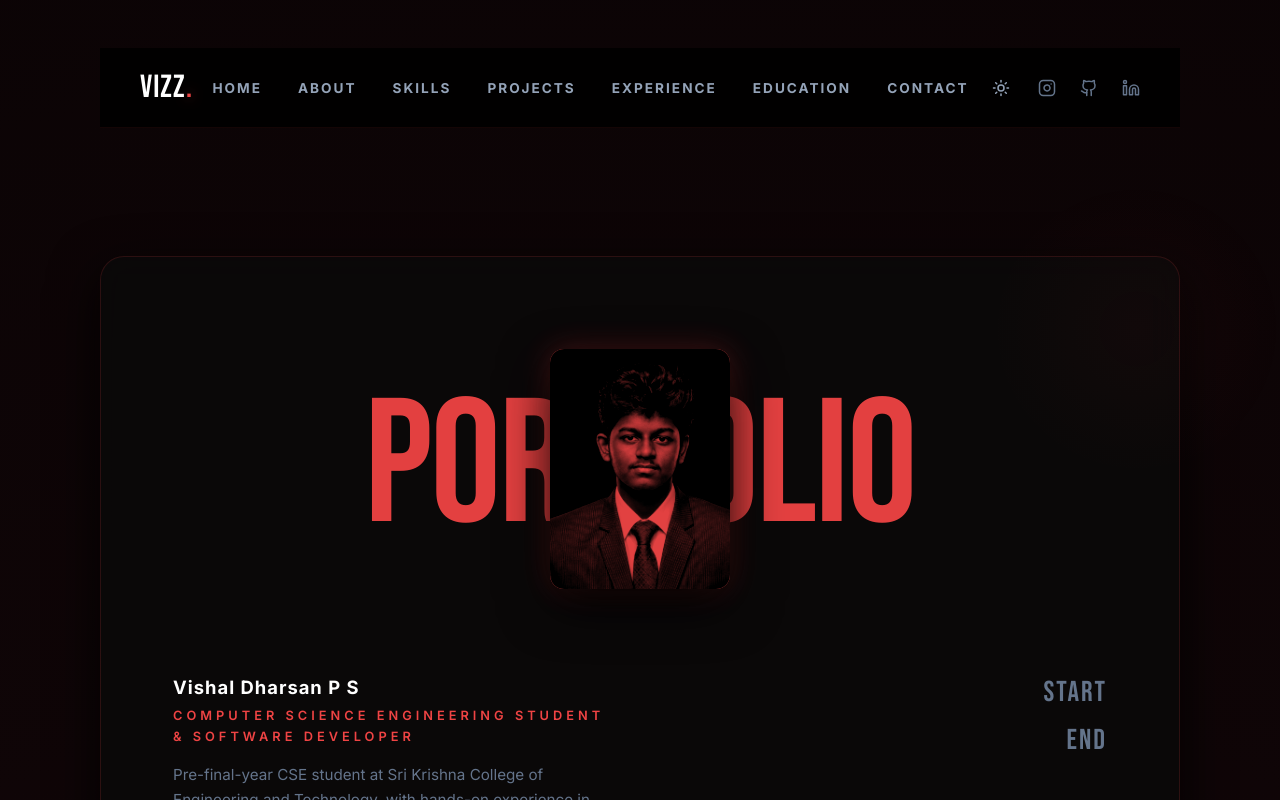
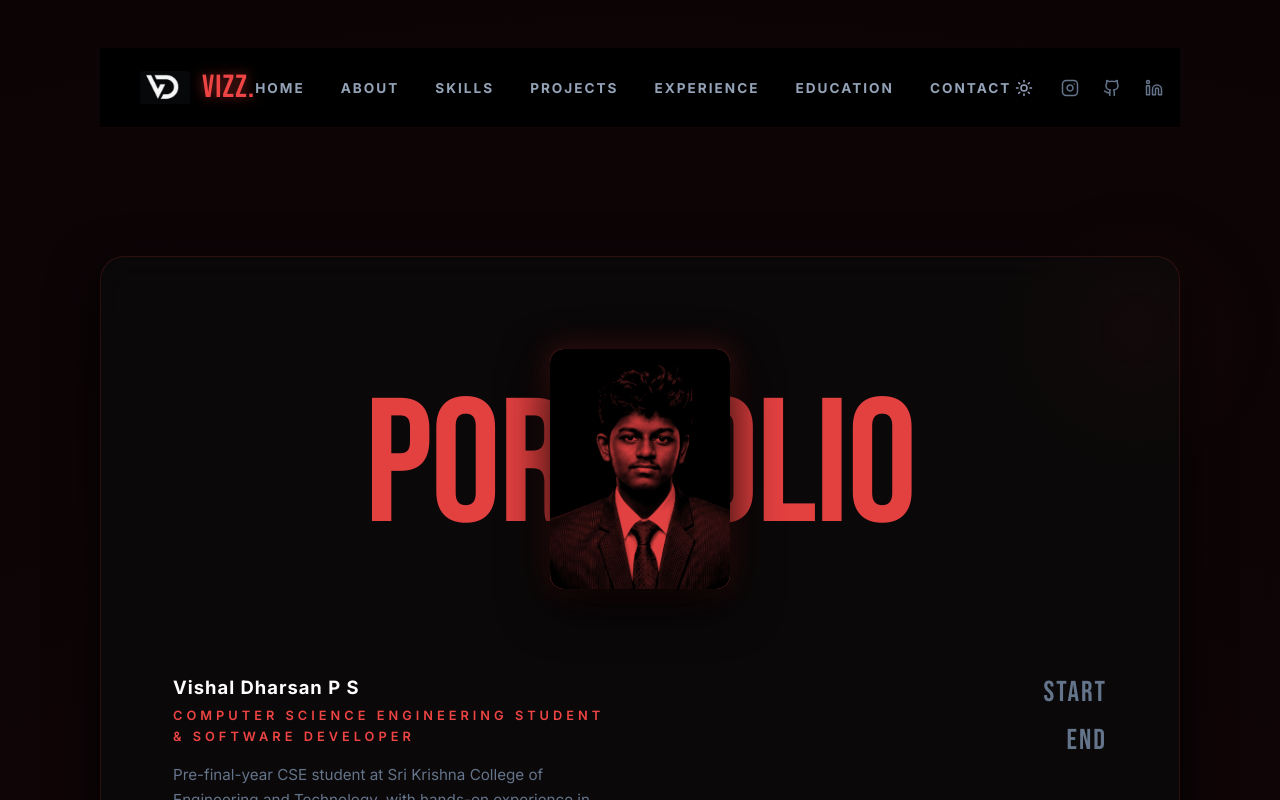
Before and after one commit to Vishal-0639/Portfolio-Webstie, a React (Vite) app: page / in a window 1280 px wide. Shown: the top 800 px of the page. Built offline with nearby package versions, Linux system fonts and the light colour scheme; no server answers.

Commit message:
added custom VD logo

```diff
--- a/index.html
+++ b/index.html
@@ -2,37 +2,52 @@
 <html lang="en">
   <head>
     <meta charset="UTF-8" />
-    <link rel="icon" type="image/svg+xml" href="/favicon.svg" />
+    <link rel="icon" type="image/png" href="/favicon.png" />
     <meta name="viewport" content="width=device-width, initial-scale=1.0" />
 
     <!-- Primary Meta Tags -->
-    <title>Vishal Dharsan P S | Software Developer & CSE Student Portfolio</title>
-    <meta name="title" content="Vishal Dharsan P S | Software Developer & CSE Student Portfolio" />
+    <title>Vishal Dharsan P S | Portfolio - Software Developer</title>
+    <meta name="title" content="Vishal Dharsan P S | Portfolio - Software Developer" />
     <meta name="description" content="Official portfolio of Vishal Dharsan P S, a Computer Science Engineering student & Software Developer specializing in Java, Spring Boot, React, and Full-Stack Development." />
     <meta name="keywords" content="Vishal Dharsan, Vishal Dharsan P S, Vishal Dharsan PS, Vishal portfolio, Vishal Dharsan SKCET, Software Developer, Java Developer, Spring Boot, React Developer" />
     <meta name="author" content="Vishal Dharsan P S" />
     <meta name="robots" content="index, follow" />
+    <meta name="application-name" content="Vishal Dharsan Portfolio" />
     <link rel="canonical" href="https://vishaldharsan.vercel.app/" />
 
     <!-- Open Graph / Facebook / LinkedIn -->
     <meta property="og:type" content="website" />
+    <meta property="og:site_name" content="Vishal Dharsan Portfolio" />
     <meta property="og:url" content="https://vishaldharsan.vercel.app/" />
-    <meta property="og:title" content="Vishal Dharsan P S | Software Developer Portfolio" />
+    <meta property="og:title" content="Vishal Dharsan P S | Portfolio - Software Developer" />
     <meta property="og:description" content="Explore projects, skills, certifications, and experience in Java, Spring Boot, and Full-Stack development by Vishal Dharsan P S." />
     <meta property="og:image" content="https://vishaldharsan.vercel.app/profile.jpg" />
 
     <!-- Twitter -->
     <meta property="twitter:card" content="summary_large_image" />
     <meta property="twitter:url" content="https://vishaldharsan.vercel.app/" />
-    <meta property="twitter:title" content="Vishal Dharsan P S | Software Developer Portfolio" />
+    <meta property="twitter:title" content="Vishal Dharsan P S | Portfolio - Software Developer" />
     <meta property="twitter:description" content="Explore projects, skills, certifications, and experience in Java, Spring Boot, and Full-Stack development by Vishal Dharsan P S." />
     <meta property="twitter:image" content="https://vishaldharsan.vercel.app/profile.jpg" />
 
-    <!-- Structured Data (JSON-LD) for Google Search Engine Knowledge Graph -->
+    <!-- Structured Data (JSON-LD) for Google Search Engine Knowledge Graph & Site Name -->
     <script type="application/ld+json">
     {
       "@context": "https://schema.org",
+      "@graph": [
+        {
+          "@type": "WebSite",
+          "@id": "https://vishaldharsan.vercel.app/#website",
+          "url": "https://vishaldharsan.vercel.app/",
+          "name": "Vishal Dharsan Portfolio",
+          "alternateName": ["Vishal Dharsan P S Portfolio", "Vizz Portfolio"],
+          "publisher": {
+            "@id": "https://vishaldharsan.vercel.app/#person"
+          }
+        },
+        {
           "@type": "Person",
+          "@id": "https://vishaldharsan.vercel.app/#person",
           "name": "Vishal Dharsan P S",
           "alternateName": ["Vishal Dharsan", "Vishal Dharsan PS", "Vizz"],
           "url": "https://vishaldharsan.vercel.app/",
@@ -54,6 +69,8 @@
           },
           "knowsAbout": ["Java", "Spring Boot", "REST APIs", "React", "Data Structures and Algorithms", "Full Stack Development"]
         }
+      ]
+    }
     </script>
   </head>
   <body>
--- a/src/App.css
+++ b/src/App.css
@@ -23,12 +23,27 @@
 }
 
 .nav-logo {
+  display: flex;
+  align-items: center;
+  gap: 0.75rem;
   font-family: var(--font-title);
   font-weight: 400;
   font-size: 2rem;
   color: var(--text-title);
   text-decoration: none;
   letter-spacing: 1px;
+}
+
+.nav-logo-img {
+  height: 34px;
+  width: auto;
+  object-fit: contain;
+  border-radius: 4px;
+  transition: transform var(--transition-fast);
+}
+
+.nav-logo:hover .nav-logo-img {
+  transform: scale(1.08);
 }
 
 .nav-logo span {
--- a/src/components/Navbar.jsx
+++ b/src/components/Navbar.jsx
@@ -48,7 +48,8 @@ const Navbar = () => {
   return (
     <nav className="navbar">
       <a href="#home" className="nav-logo" onClick={(e) => handleNavClick(e, 'home')}>
-        Vizz<span>.</span>
+        <img src="/logo.png" alt="VD Logo" className="nav-logo-img" />
+        <span>Vizz.</span>
       </a>
 
       {/* Navigation Links */}
```
Also changed, not shown: public/favicon.png (added), public/logo.png (added). Lines whose indentation alone changed are shown as unchanged.
